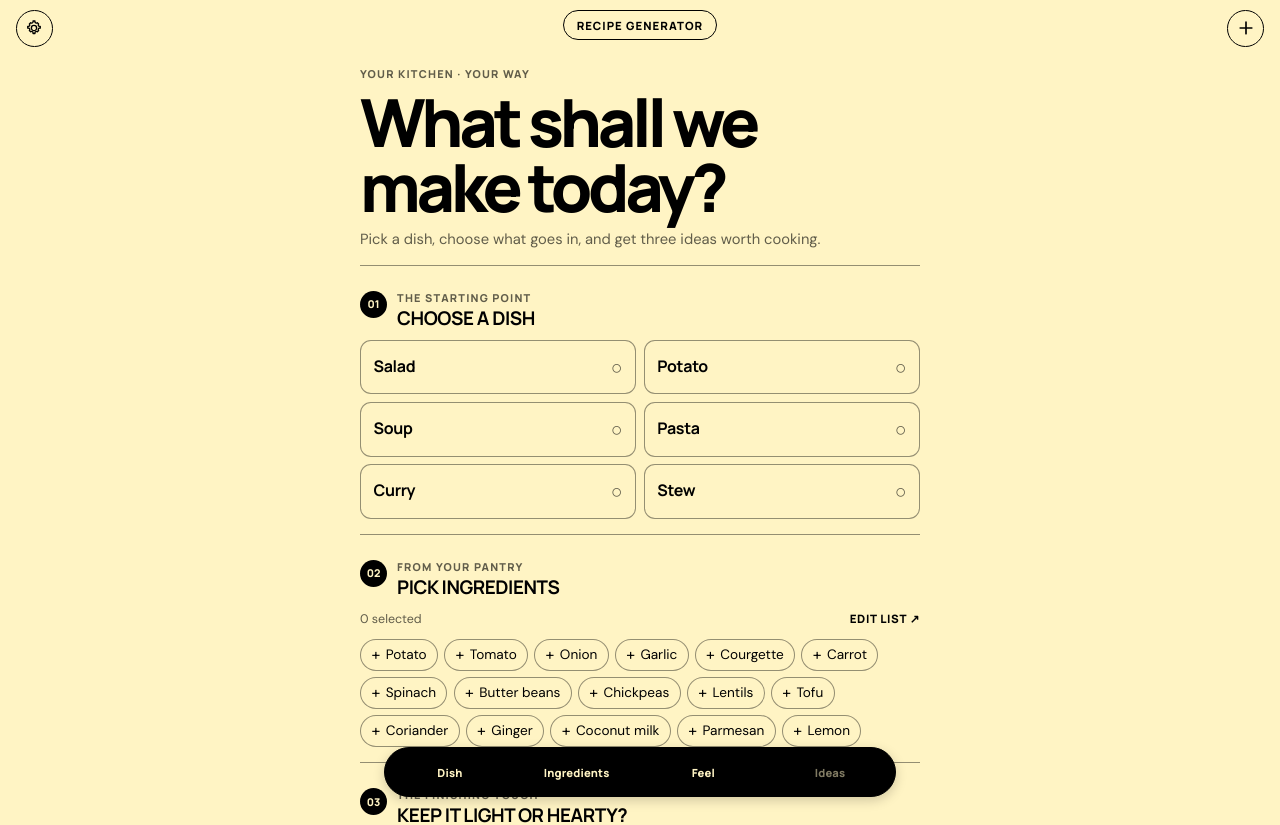
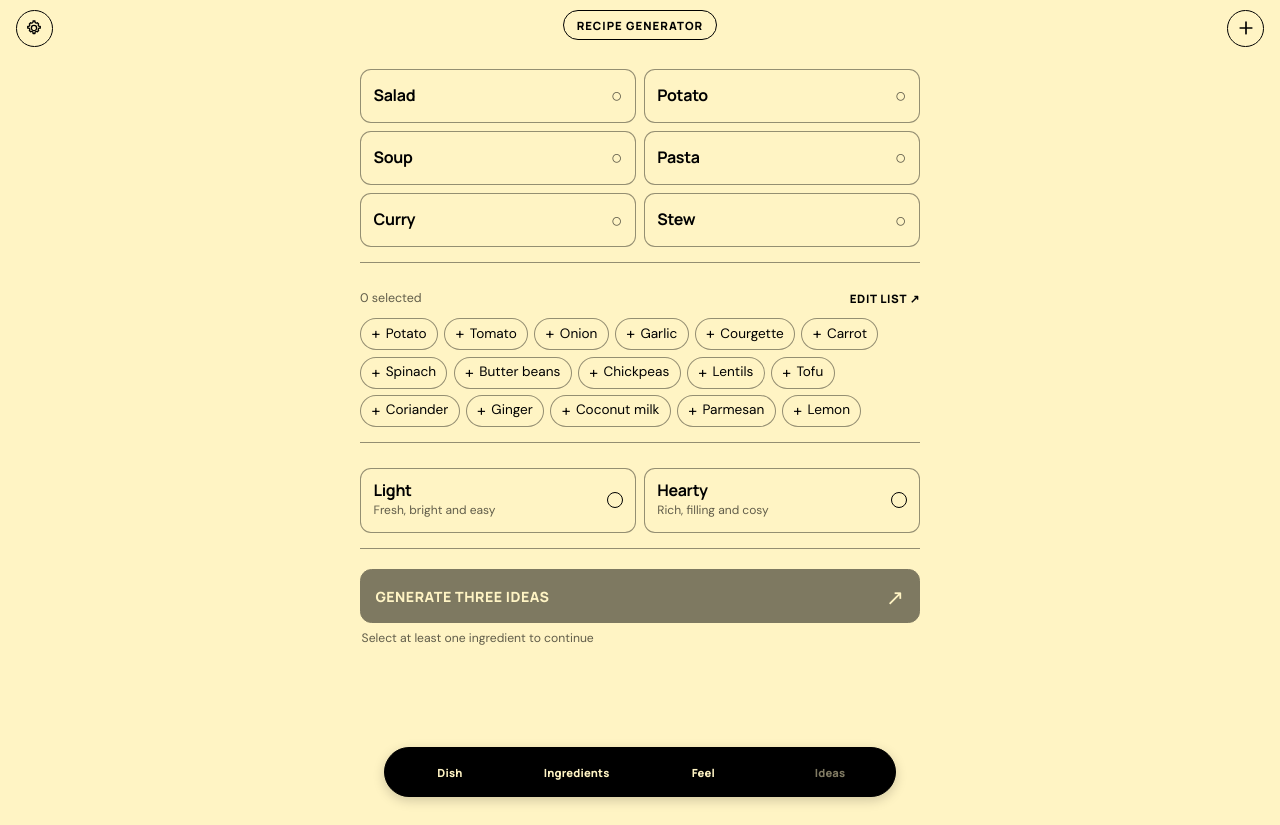
Before and after one commit to izakjonathan/Recgen, a Next.js app: page / in a window 1280 px wide. Shown: the top 825 px of the page. After the commit the page ends 800 px from the top, so only its background shows below. Built offline with nearby package versions, Linux system fonts and the light colour scheme.

Commit message:
Simplify recipe page and include every selected ingredient

```diff
--- a/app/recipe-builder.tsx
+++ b/app/recipe-builder.tsx
@@ -116,27 +116,22 @@ export default function RecipeBuilder() {
     </header>
 
     <main className="app-main">
-      <section className="opening"><p className="eyebrow">YOUR KITCHEN · YOUR WAY</p><h1>What shall we<br />make today?</h1><p>Pick a dish, choose what goes in, and get three ideas worth cooking.</p></section>
-
-      <section className="flow-section" id="dish" aria-labelledby="dish-heading">
-        <div className="section-title"><span className="step-number">01</span><div><span className="eyebrow">THE STARTING POINT</span><h2 id="dish-heading">Choose a dish</h2></div></div>
+      <section className="flow-section" id="dish" aria-label="Choose a dish">
         <div className="style-grid">{styles.map(item => <button className="choice-card" data-selected={style === item} type="button" key={item} aria-pressed={style === item} onClick={() => { setStyle(item); setRecipes([]); setSeenIds([]); setError(""); }}><strong>{item}</strong><span aria-hidden="true">{style === item ? "●" : "○"}</span></button>)}</div>
       </section>
 
-      <section className="flow-section" id="ingredients" aria-labelledby="ingredients-heading">
-        <div className="section-title"><span className="step-number">02</span><div><span className="eyebrow">FROM YOUR PANTRY</span><h2 id="ingredients-heading">Pick ingredients</h2></div></div>
+      <section className="flow-section" id="ingredients" aria-label="Pick ingredients">
         <div className="section-tools"><p>{selected.length} selected</p><button type="button" onClick={() => setPanel("ingredients")}>Edit list <span aria-hidden="true">↗︎</span></button></div>
         <div className="ingredient-list">{ingredients.map(name => <button className="ingredient-pill" data-selected={selected.includes(name)} type="button" key={name} aria-pressed={selected.includes(name)} onClick={() => toggleIngredient(name)}><span aria-hidden="true">{selected.includes(name) ? "✓" : "+"}</span>{name}</button>)}{!ingredients.length && <p className="muted">Your list is empty. Add ingredients in settings.</p>}</div>
       </section>
 
-      <section className="flow-section" id="feel" aria-labelledby="feel-heading">
-        <div className="section-title"><span className="step-number">03</span><div><span className="eyebrow">THE FINISHING TOUCH</span><h2 id="feel-heading">Keep it light or hearty?</h2></div></div>
+      <section className="flow-section" id="feel" aria-label="Choose light or hearty">
         <div className="weight-grid"><button className="weight-card" data-selected={weight === "Light"} type="button" aria-pressed={weight === "Light"} onClick={() => { setWeight("Light"); setRecipes([]); setSeenIds([]); }}><span><strong>Light</strong><small>Fresh, bright and easy</small></span><span className="selection-circle" /></button><button className="weight-card" data-selected={weight === "Hearty"} type="button" aria-pressed={weight === "Hearty"} onClick={() => { setWeight("Hearty"); setRecipes([]); setSeenIds([]); }}><span><strong>Hearty</strong><small>Rich, filling and cosy</small></span><span className="selection-circle" /></button></div>
       </section>
 
       <section className="action-section"><button className="generate-button" type="button" disabled={!style || !weight || !selected.length || loading} onClick={generate}>{loading ? "Making your menu…" : recipes.length ? "Generate three more" : "Generate three ideas"}<span aria-hidden="true">↗︎</span></button><p>{selected.length ? `${selected.length} ingredient${selected.length === 1 ? "" : "s"} selected` : "Select at least one ingredient to continue"}</p>{error && <p className="error" role="alert">{error}</p>}</section>
 
-      {(recipes.length > 0 || loading) && <section className="results" id="ideas" aria-live="polite"><div className="results-heading"><p className="eyebrow">YOUR MENU</p><h2>Three ways to make it</h2><p>{style} · {weight}</p><p>{catalogueCount} recipes in the library · no API needed</p></div>{loading ? <div className="loading-card" role="status">Finding three ideas for you…</div> : <div className="recipe-list">{recipes.map((recipe, index) => <article className="recipe-card" key={`${recipe.title}-${index}`}><div className="recipe-meta"><span>IDEA {String(index + 1).padStart(2, "0")}</span><span>{recipe.minutes} MIN · {recipe.servings} SERVINGS</span></div><h3>{recipe.title}</h3><p className="description">{recipe.description}</p><p className="fit">{recipe.whyItFits}</p><button className="recipe-toggle" type="button" aria-expanded={expanded === index} onClick={() => setExpanded(expanded === index ? null : index)}>{expanded === index ? "Hide recipe" : "View recipe"}<span aria-hidden="true">{expanded === index ? "−" : "+"}</span></button>{expanded === index && <div className="recipe-detail"><h4>Ingredients</h4><ul>{recipe.ingredients.map((ingredient, i) => <li key={i}>{ingredient}</li>)}</ul><h4>Method</h4><ol>{recipe.steps.map((step, i) => <li key={i}>{step}</li>)}</ol></div>}</article>)}</div>}</section>}
+      {(recipes.length > 0 || loading) && <section className="results" id="ideas" aria-live="polite"><div className="results-heading"><h1>{style} · {weight}</h1><p className="selected-subheading">{selected.join(" · ")}</p>{catalogueCount > 0 && <p className="catalogue-count">{catalogueCount} recipes in the library</p>}</div>{loading ? <div className="loading-card" role="status">Finding three ideas for you…</div> : <div className="recipe-list">{recipes.map((recipe, index) => <article className="recipe-card" key={`${recipe.title}-${index}`}><div className="recipe-meta"><span>IDEA {String(index + 1).padStart(2, "0")}</span><span>{recipe.minutes} MIN · {recipe.servings} SERVINGS</span></div><h3>{recipe.title}</h3><p className="description">{recipe.description}</p><p className="fit">{recipe.whyItFits}</p><button className="recipe-toggle" type="button" aria-expanded={expanded === index} onClick={() => setExpanded(expanded === index ? null : index)}>{expanded === index ? "Hide recipe" : "View recipe"}<span aria-hidden="true">{expanded === index ? "−" : "+"}</span></button>{expanded === index && <div className="recipe-detail"><h4>Ingredients</h4><ul>{recipe.ingredients.map((ingredient, i) => <li key={i}>{ingredient}</li>)}</ul><h4>Method</h4><ol>{recipe.steps.map((step, i) => <li key={i}>{step}</li>)}</ol></div>}</article>)}</div>}</section>}
     </main>
 
     <nav className="bottom-dock" aria-label="Recipe steps"><a href="#dish">Dish</a><a href="#ingredients">Ingredients</a><a href="#feel">Feel</a><a href="#ideas" aria-disabled={!recipes.length}>{recipes.length ? "Ideas" : "Ideas"}</a></nav>
```
